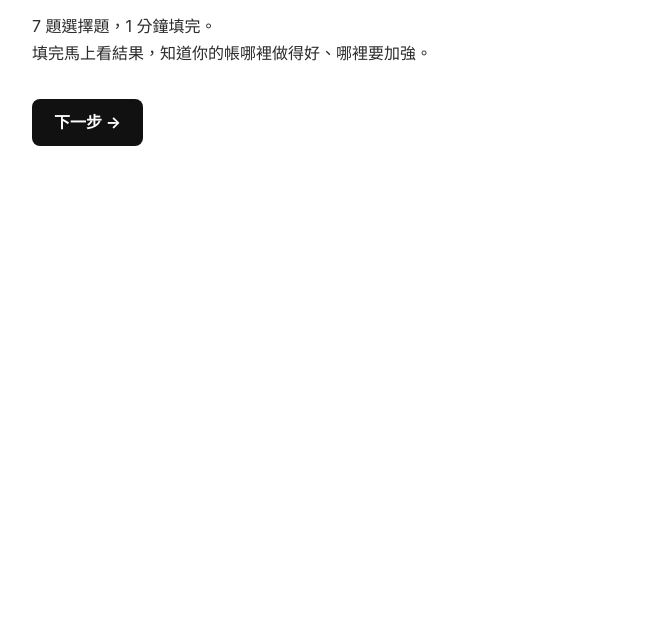
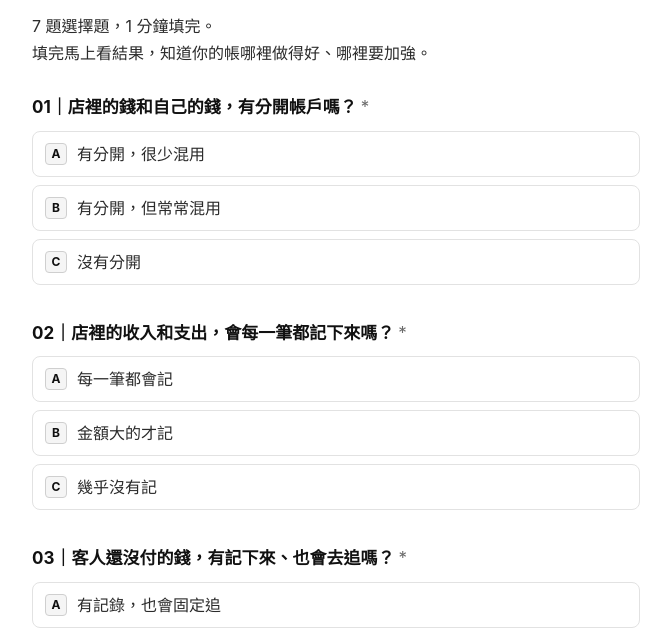
Before and after one commit to didiacc/didiacc.github.io, a plain HTML site: page didi/books-check.html in a window 1280 px wide. Shown: the part 189-819 px from the top of the page, without its empty margins (304-975 px from the left). Drawn offline with Linux system fonts and the light colour scheme.

Commit message:
Health checks: show intro and questions on the same page

```diff
--- a/didi/books-check.html
+++ b/didi/books-check.html
@@ -12,7 +12,7 @@
 </head>
 <body>
 <main class="wrap" id="app"></main>
-<script src="quiz.js?v=3"></script>
+<script src="quiz.js?v=4"></script>
 <script>
 (function () {
   var L = DIDI.LINE_ADD;
@@ -38,7 +38,7 @@
     title: '砥砥 DiDi｜帳務健檢',
     shortName: '帳務健檢',
     introHtml: '<p>7 題選擇題，1 分鐘填完。<br>填完馬上看結果，知道你的帳哪裡做得好、哪裡要加強。</p>',
-    separateIntro: true,
+    separateIntro: false,
     separateHelp: true,
     questions: [
       { q: '店裡的錢和自己的錢，有分開帳戶嗎？', opts: ['有分開，很少混用', '有分開，但常常混用', '沒有分開'] },
```
Also changed, not shown: didi/cashier-check.html (+2 -2 lines), didi/inventory-check.html (+2 -2 lines), didi/property-check.html (+2 -2 lines), didi/salary-check.html (+2 -2 lines).
